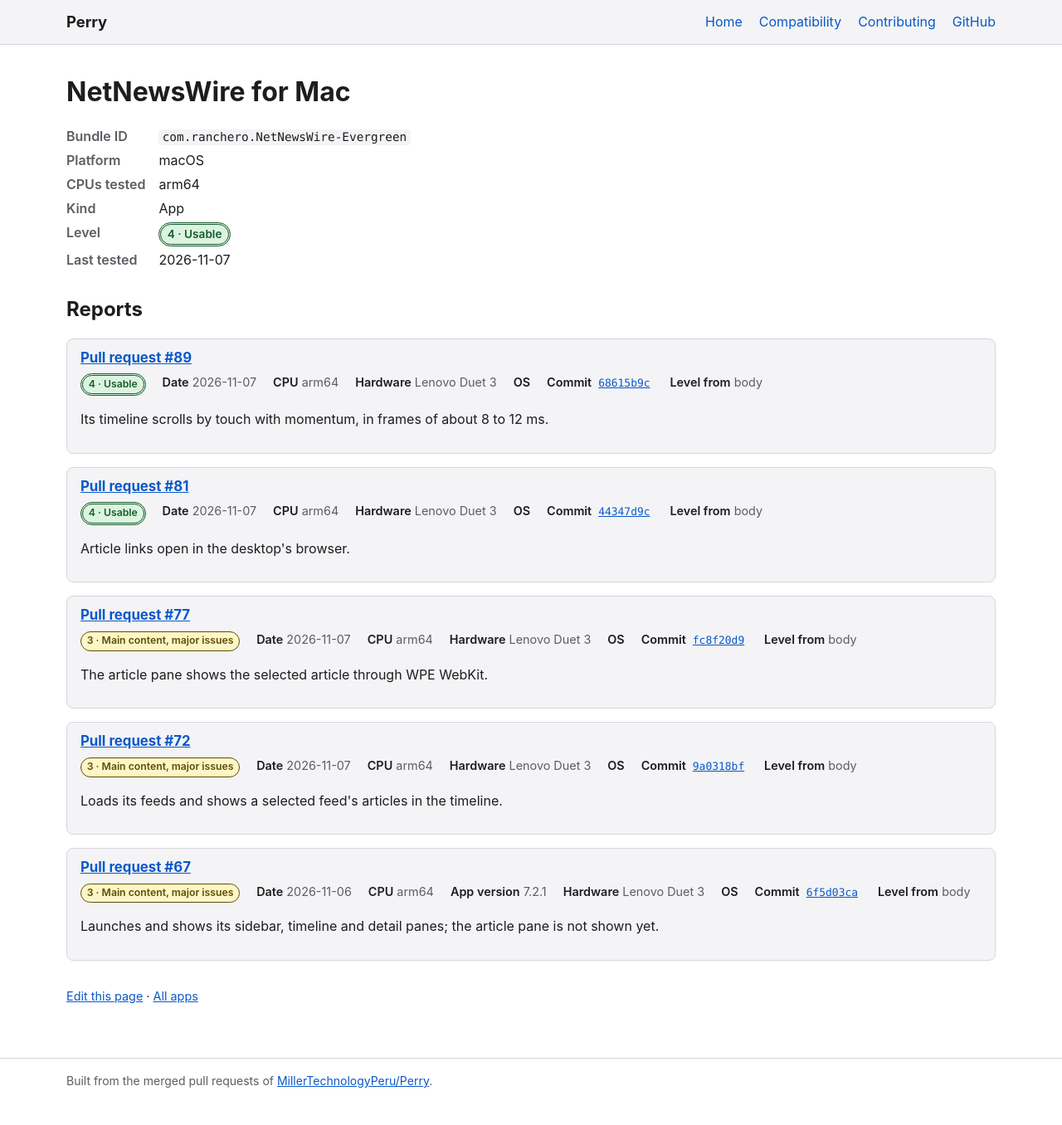
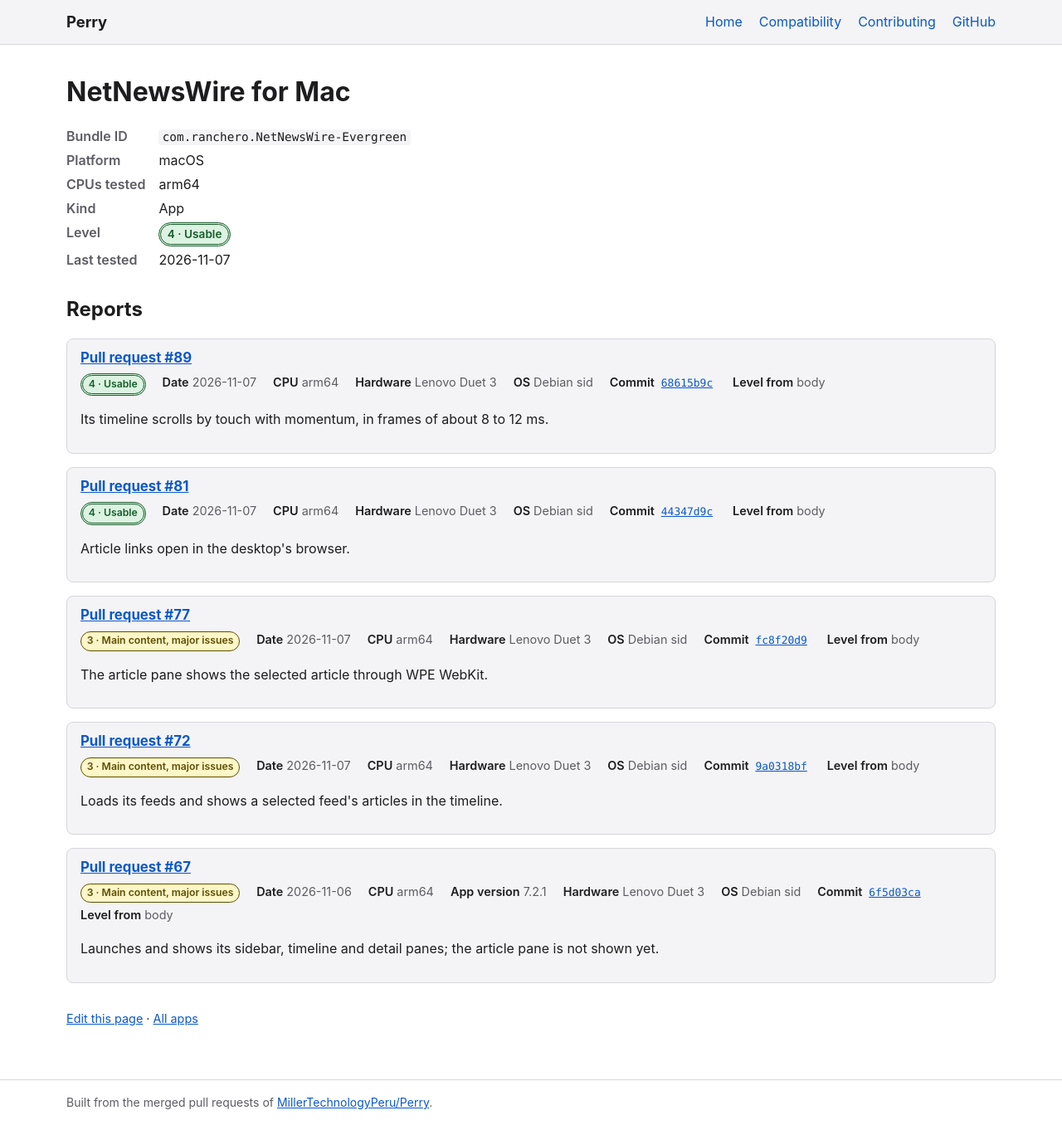
Before and after one commit to MillerTechnologyPeru/Perry, a Jekyll site: the page built from docs/_apps/macos/com.ranchero.NetNewsWire-Evergreen.md, in a window 1280 px wide. Shown: the whole page at 83% size. Built offline with Jekyll 4.4.1, drawn with Linux system fonts in a browser that asks for light colours; before the commit the page ends 1330 px from its top, so only the background shows below that.

Commit message:
Add the OS to NetNewsWire for Mac's reports

```diff
--- a/docs/_apps/macos/com.ranchero.NetNewsWire-Evergreen.md
+++ b/docs/_apps/macos/com.ranchero.NetNewsWire-Evergreen.md
@@ -11,6 +11,7 @@ reports:
     cpu: arm64
     app_version: "7.2.1"
     hardware: Lenovo Duet 3
+    os: Debian sid
     level: 3
     source: body
     notes: Launches and shows its sidebar, timeline and detail panes; the article pane is not shown yet.
@@ -20,6 +21,7 @@ reports:
     platform: macos
     cpu: arm64
     hardware: Lenovo Duet 3
+    os: Debian sid
     level: 3
     source: body
     notes: Loads its feeds and shows a selected feed's articles in the timeline.
@@ -29,6 +31,7 @@ reports:
     platform: macos
     cpu: arm64
     hardware: Lenovo Duet 3
+    os: Debian sid
     level: 3
     source: body
     notes: The article pane shows the selected article through WPE WebKit.
@@ -38,6 +41,7 @@ reports:
     platform: macos
     cpu: arm64
     hardware: Lenovo Duet 3
+    os: Debian sid
     level: 4
     source: body
     notes: Article links open in the desktop's browser.
@@ -47,6 +51,7 @@ reports:
     platform: macos
     cpu: arm64
     hardware: Lenovo Duet 3
+    os: Debian sid
     level: 4
     source: body
     notes: Its timeline scrolls by touch with momentum, in frames of about 8 to 12 ms.
```
